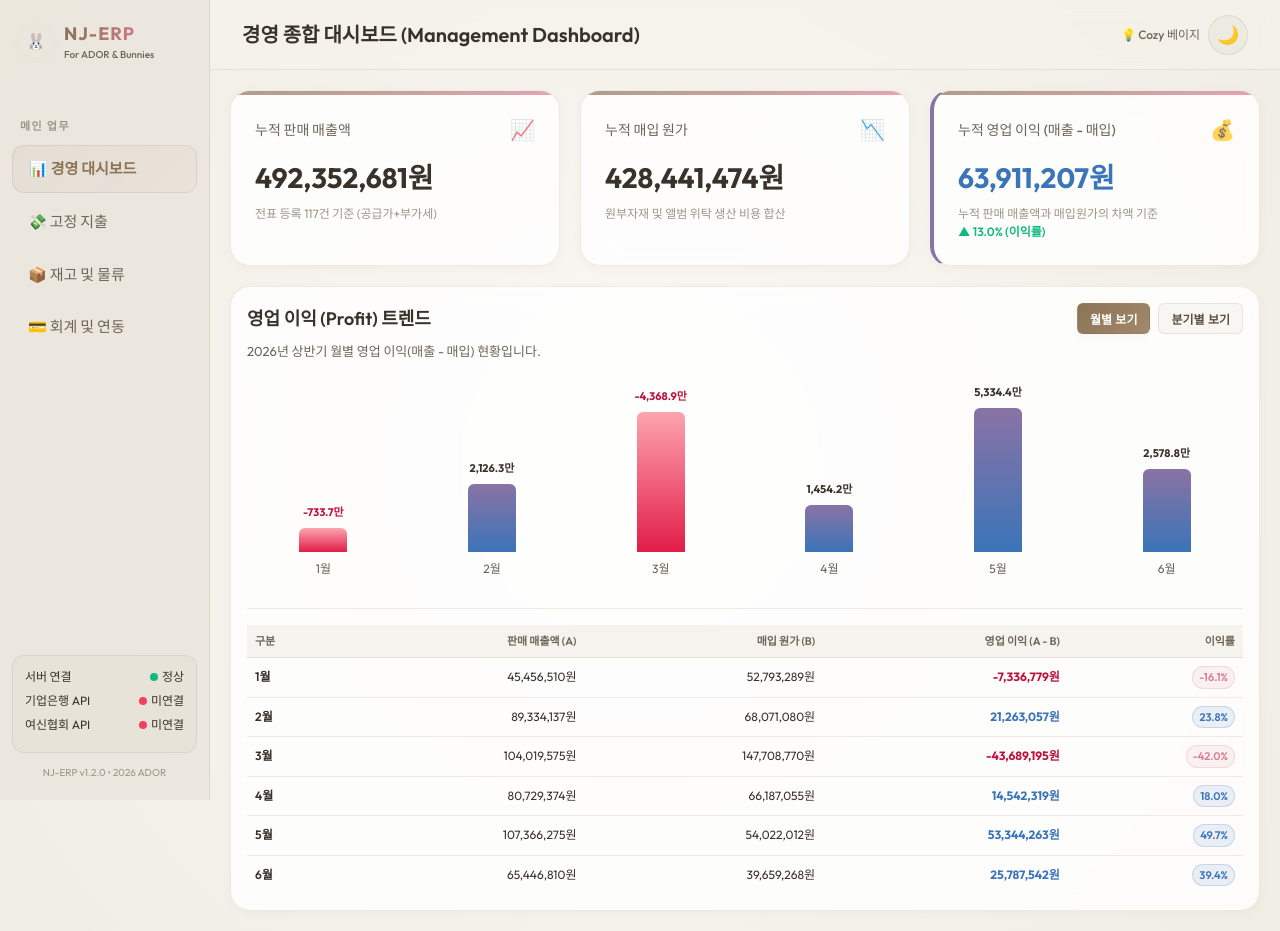
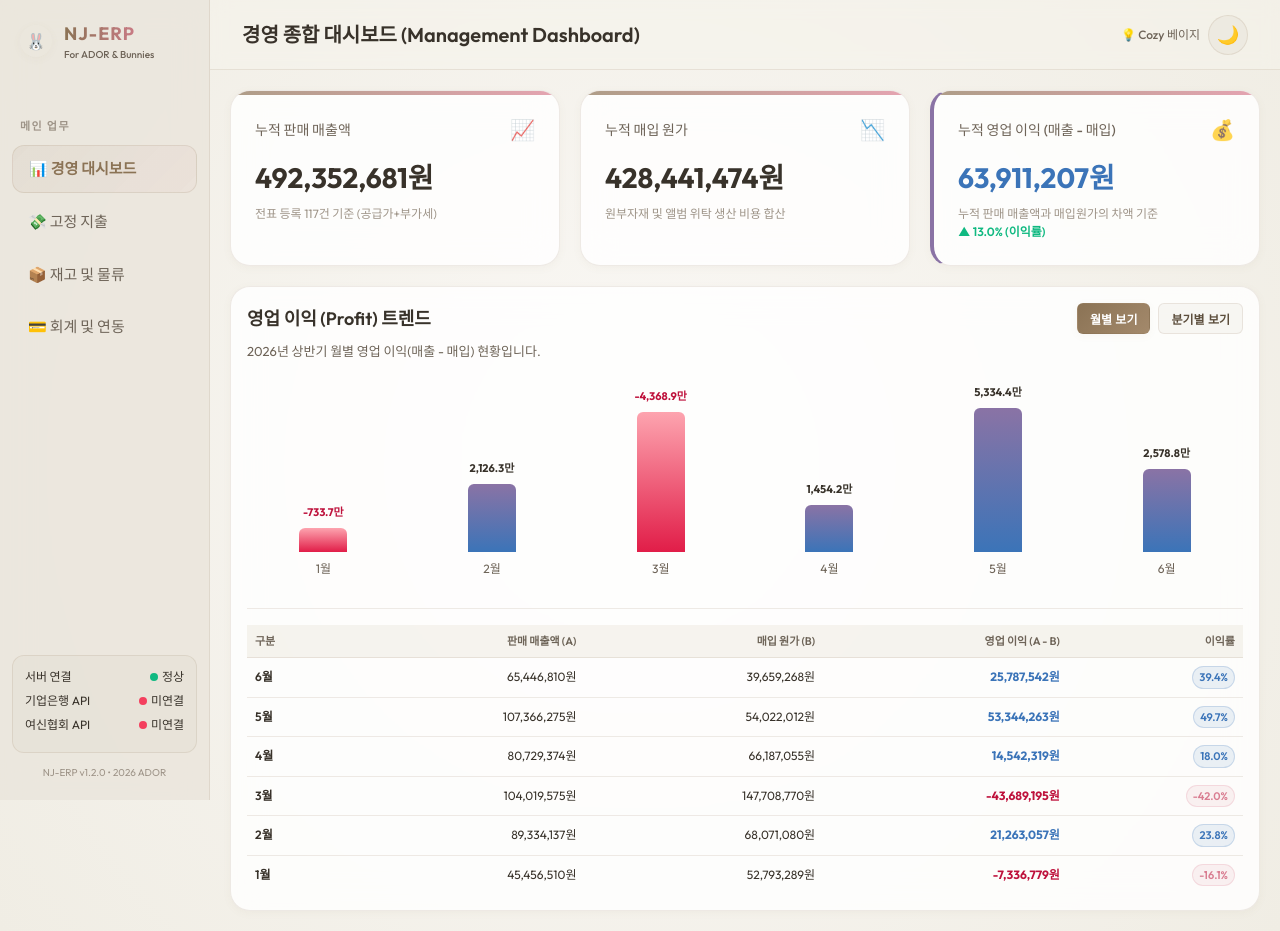
Before and after one commit to newgenes-ui/newjeans-erp, a React (Vite) app: page / in a window 1280 px wide. Built offline with nearby package versions, Linux system fonts and the light colour scheme.

Commit message:
style: sort dashboard monthly/quarterly tables in descending order (most recent first)

```diff
--- a/src/App.jsx
+++ b/src/App.jsx
@@ -762,7 +762,7 @@ export default function App() {
                         </tr>
                       </thead>
                       <tbody>
-                        {chartData.map((d, idx) => {
+                        {[...chartData].reverse().map((d, idx) => {
                           const profit = d.value;
                           const salesVal = d.sales;
                           const purchasesVal = d.purchases;
```
